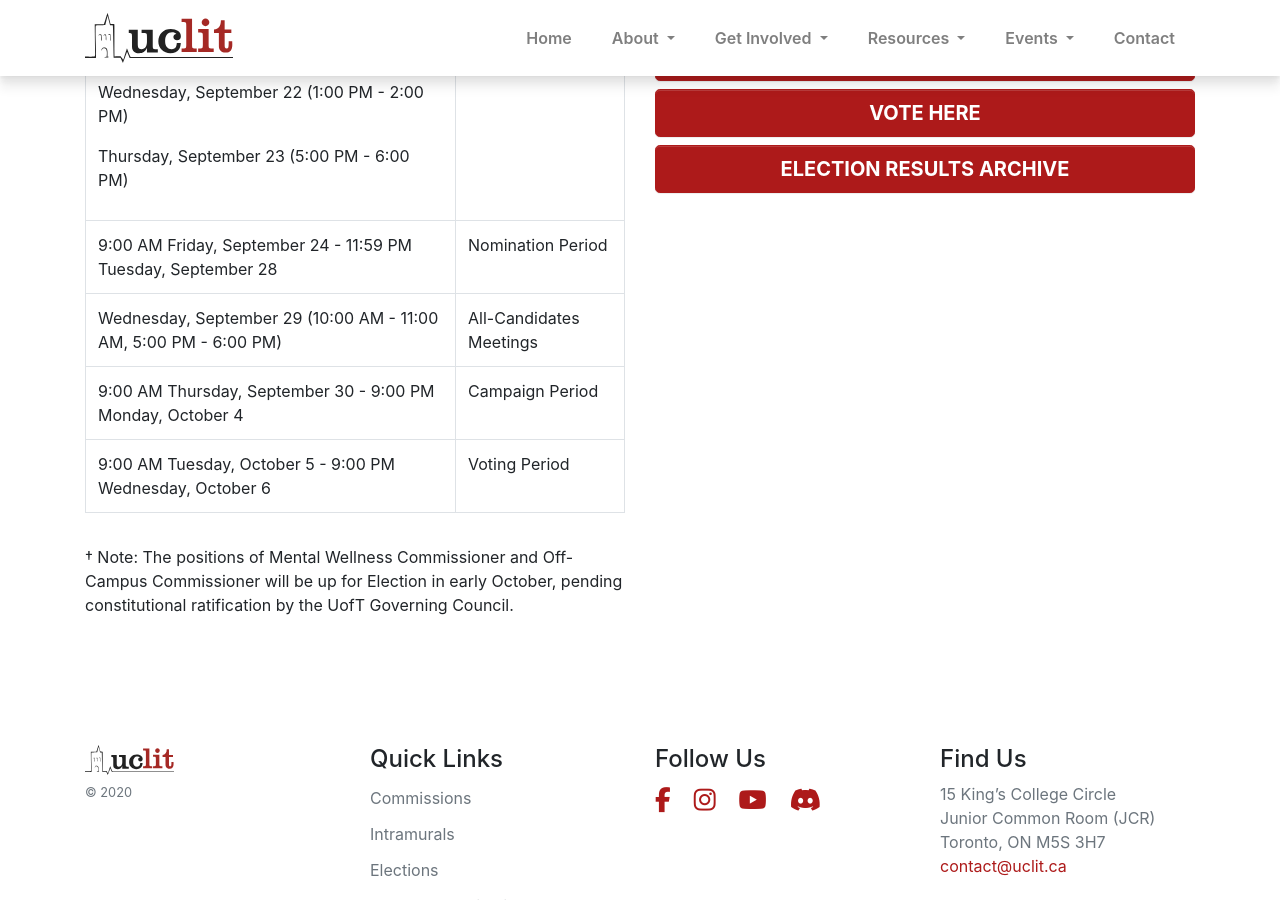
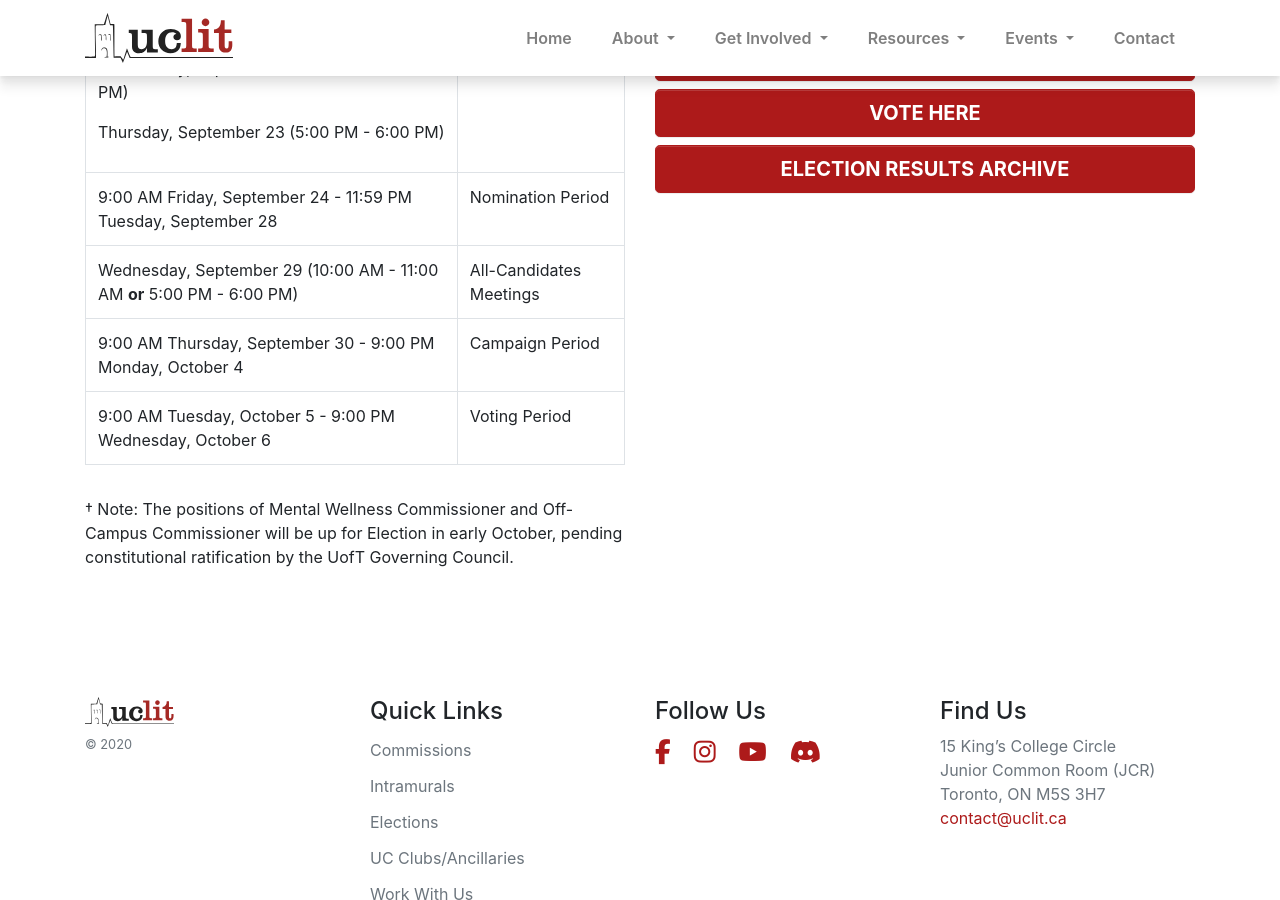
Before and after one commit to uclit-webmaster/uclit-site, a Jekyll site: the page built from get-involved/elections.html, in a window 1280 px wide and 900 px high, scrolled down 1020 px. Built offline with Jekyll 4.4.1, drawn with Linux system fonts in a browser that asks for light colours; nearby versions of some CDN libraries.

```diff
--- a/get-involved/elections.html
+++ b/get-involved/elections.html
@@ -37,7 +37,7 @@ title: Elections
                             <td>9:00 AM Friday, September 24 - 11:59 PM Tuesday, September 28</td><td>Nomination Period</td>
                         </tr>
                         <tr>
-                            <td>Wednesday, September 29 (10:00 AM - 11:00 AM, 5:00 PM - 6:00 PM)</td><td>All-Candidates Meetings</td>
+                            <td>Wednesday, September 29 (10:00 AM - 11:00 AM <strong>or</strong> 5:00 PM - 6:00 PM)</td><td>All-Candidates Meetings</td>
                         </tr>
                         <tr>
                             <td>9:00 AM Thursday, September 30 - 9:00 PM Monday, October 4</td><td>Campaign Period</td>
```
